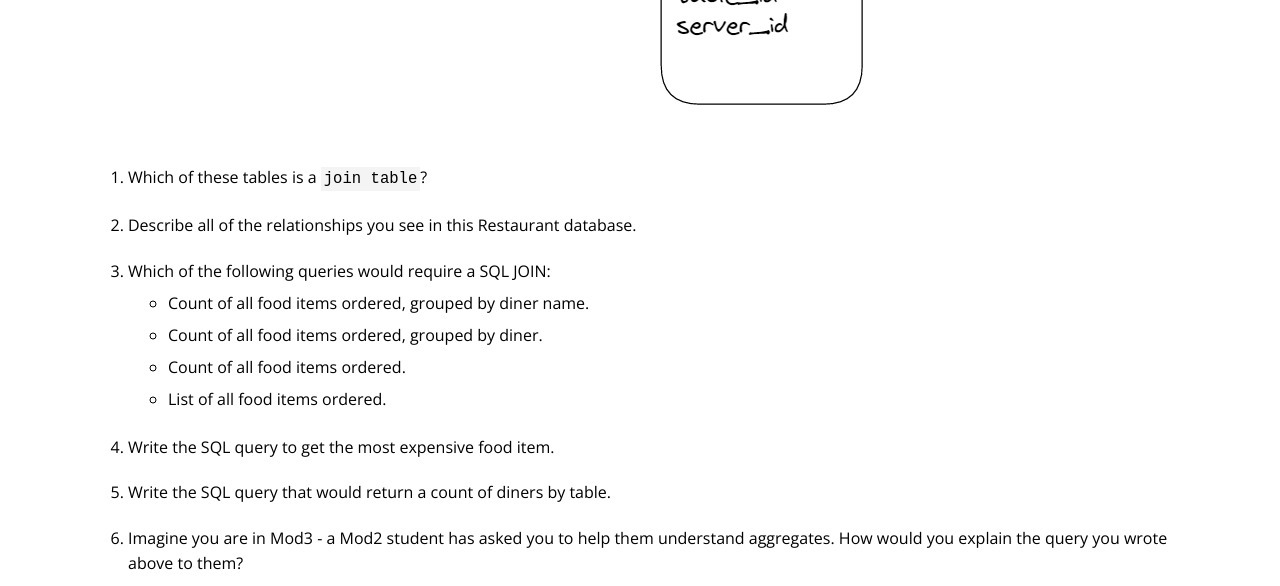
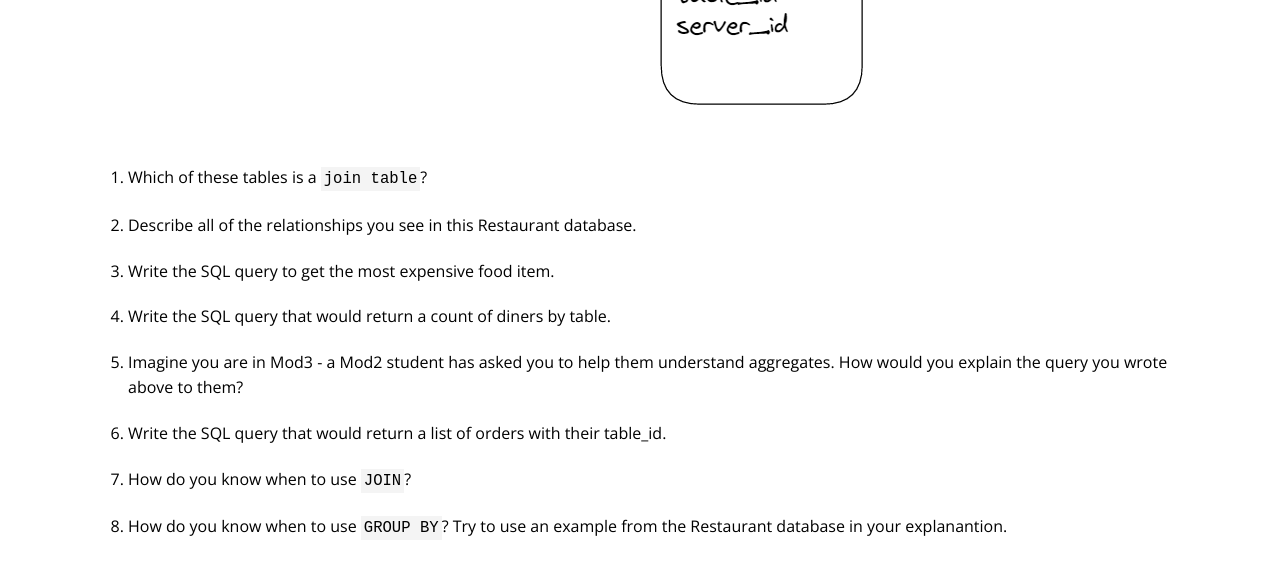
Before and after one commit to turingschool/launch-curriculum, a Jekyll site: the page built from module2/lessons/Week3/CFUReview.md, in a window 1280 px wide and 900 px high, scrolled down 1013 px, cut to the strip 0-586 px from the top of the window. Built offline with Jekyll 4.4.1, drawn with Linux system fonts in a browser that asks for light colours; nearby versions of some CDN libraries; comment, search, counter and statistics services are not loaded.

Commit message:
Update CFUReview.md

```diff
--- a/module2/lessons/Week3/CFUReview.md
+++ b/module2/lessons/Week3/CFUReview.md
@@ -13,21 +13,14 @@ Each question will relate to the table diagram below:
 
 2. Describe all of the relationships you see in this Restaurant database.
 
-3. Which of the following queries would require a SQL JOIN:
-    * Count of all food items ordered, grouped by diner name.
-    * Count of all food items ordered, grouped by diner.
-    * Count of all food items ordered.
-    * List of all food items ordered.
+3. Write the SQL query to get the most expensive food item.
 
+4. Write the SQL query that would return a count of diners by table.
 
-4. Write the SQL query to get the most expensive food item.
+5. Imagine you are in Mod3 - a Mod2 student has asked you to help them understand aggregates.  How would you explain the query you wrote above to them?
 
-5. Write the SQL query that would return a count of diners by table.
+6. Write the SQL query that would return a list of orders with their table_id.
 
-6. Imagine you are in Mod3 - a Mod2 student has asked you to help them understand aggregates.  How would you explain the query you wrote above to them?
+7. How do you know when to use `JOIN`?
 
-7. Write the SQL query that would return a list of orders with their table_id.
-
-8. How do you know when to use `JOIN`?
-
-9. How do you know when to use `GROUP BY`?  Try to use an example from the Restaurant database in your explanantion.
+8. How do you know when to use `GROUP BY`?  Try to use an example from the Restaurant database in your explanantion.
```
